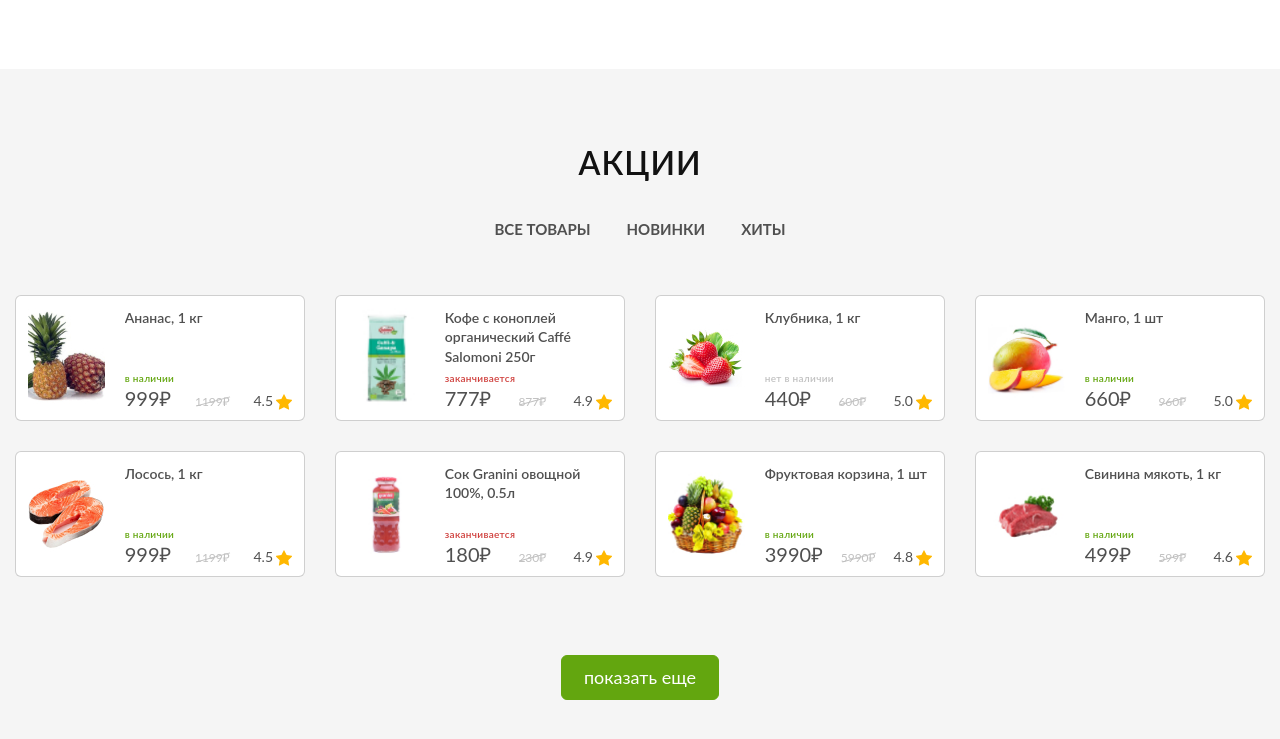
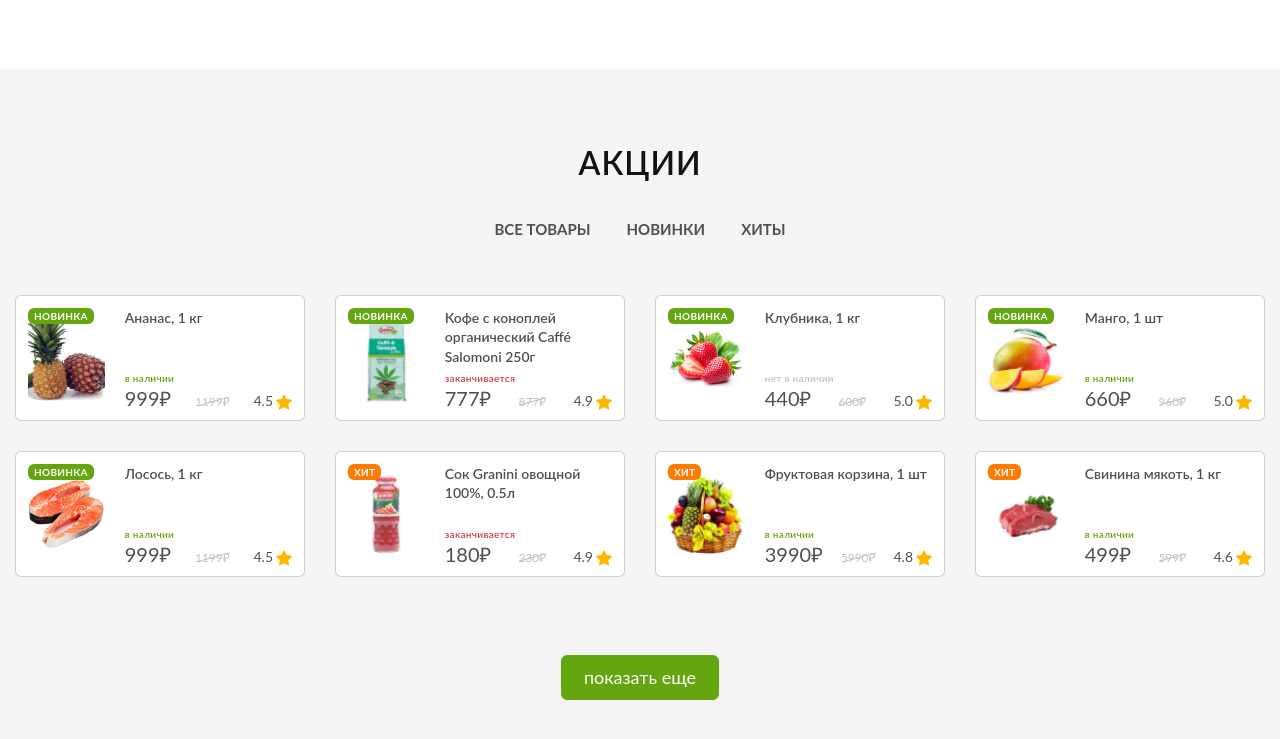
Before and after one commit to rydmax18/FreshOk, a website: page app/index.html in a window 1280 px wide. Shown: the part 5753-6492 px from the top of the page. Drawn offline with nearby package versions, Linux system fonts and the light colour scheme; files that its build step writes are made by us from their sources; files whose address does not match are found by name.

Commit message:
added fixes to lesson 13

```diff
--- a/app/components/promo.html
+++ b/app/components/promo.html
@@ -158,7 +158,7 @@
         </div>
       </li>
 
-      <li class="promo__item mix category-2">
+      <li class="promo__item promo__item--heat mix category-2">
         <a class="promo__link" href="#">
           <img class="promo__image" src="../images/promo/juice.jpg" alt="сок">
         </a>
@@ -185,7 +185,7 @@
         </div>
       </li>
 
-      <li class="promo__item mix category-2">
+      <li class="promo__item promo__item--heat mix category-2">
         <a class="promo__link" href="#">
           <img class="promo__image" src="../images/promo/basket.jpg" alt="корзина с фруктами">
         </a>
@@ -212,7 +212,7 @@
         </div>
       </li>
 
-      <li class="promo__item mix category-2">
+      <li class="promo__item promo__item--heat mix category-2">
         <a class="promo__link" href="#">
           <img class="promo__image" src="../images/promo/meat.jpg" alt="свинина">
         </a>
--- a/app/scss/components/_promo.scss
+++ b/app/scss/components/_promo.scss
@@ -26,8 +26,30 @@
       padding: 12px;
       background-color: $white;
       transition: border-color 0.4s;
+      position: relative;
+
       &:hover {
         border-color: $green-900;
+      }
+      &::after {
+        content: 'новинка';
+        position: absolute;
+        background-color: $green-900;
+        text-transform: uppercase;
+        color: $white;
+        border-radius: 6px;
+        font-size: 10px;
+        line-height: 1;
+        padding: 3px 6px;
+        @include Lato(700);
+        letter-spacing: 0.3px;
+      }
+
+      &--heat {
+        &::after {
+          content: 'хит';
+          background-color: $orange-900;
+        }
       }
 		}
 
```
